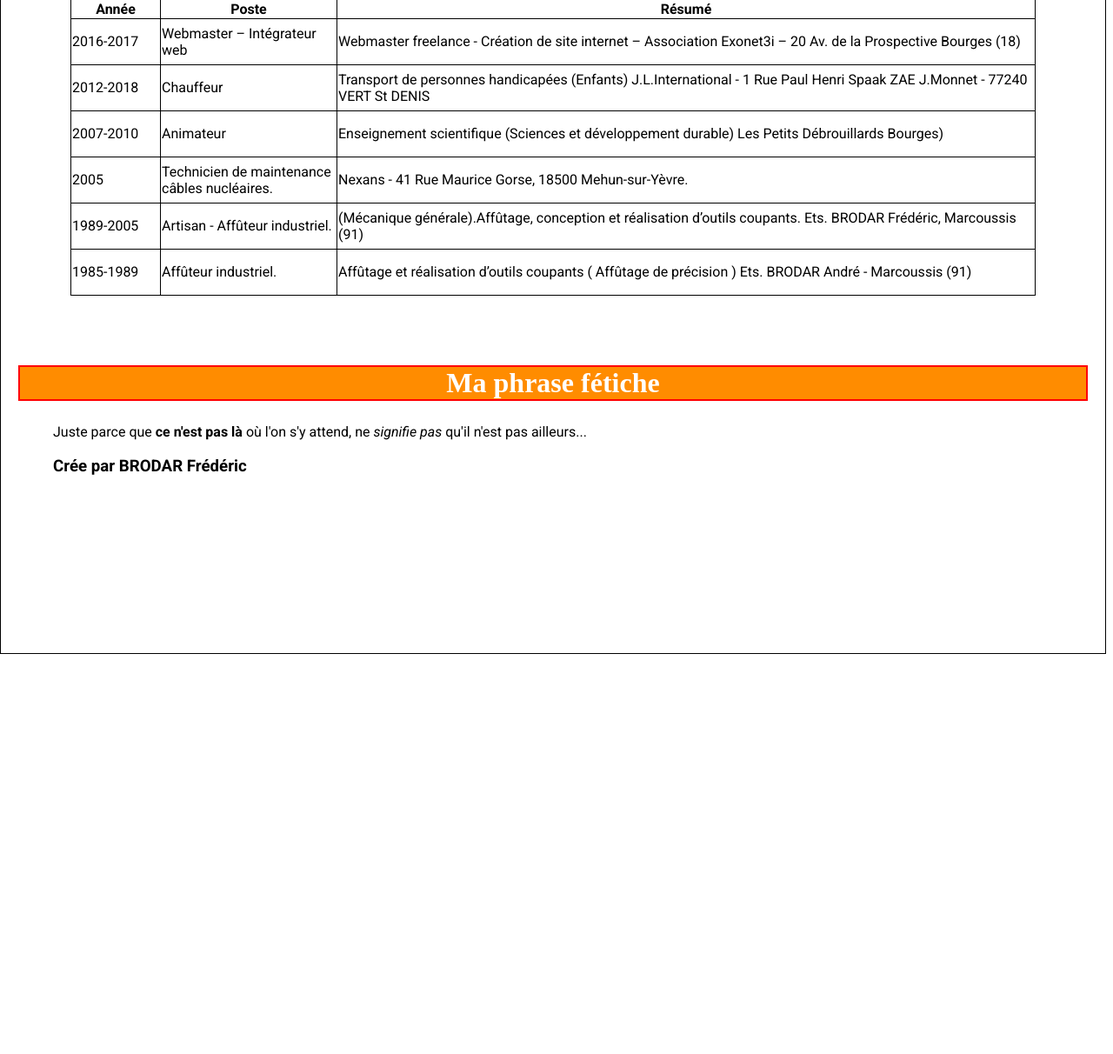
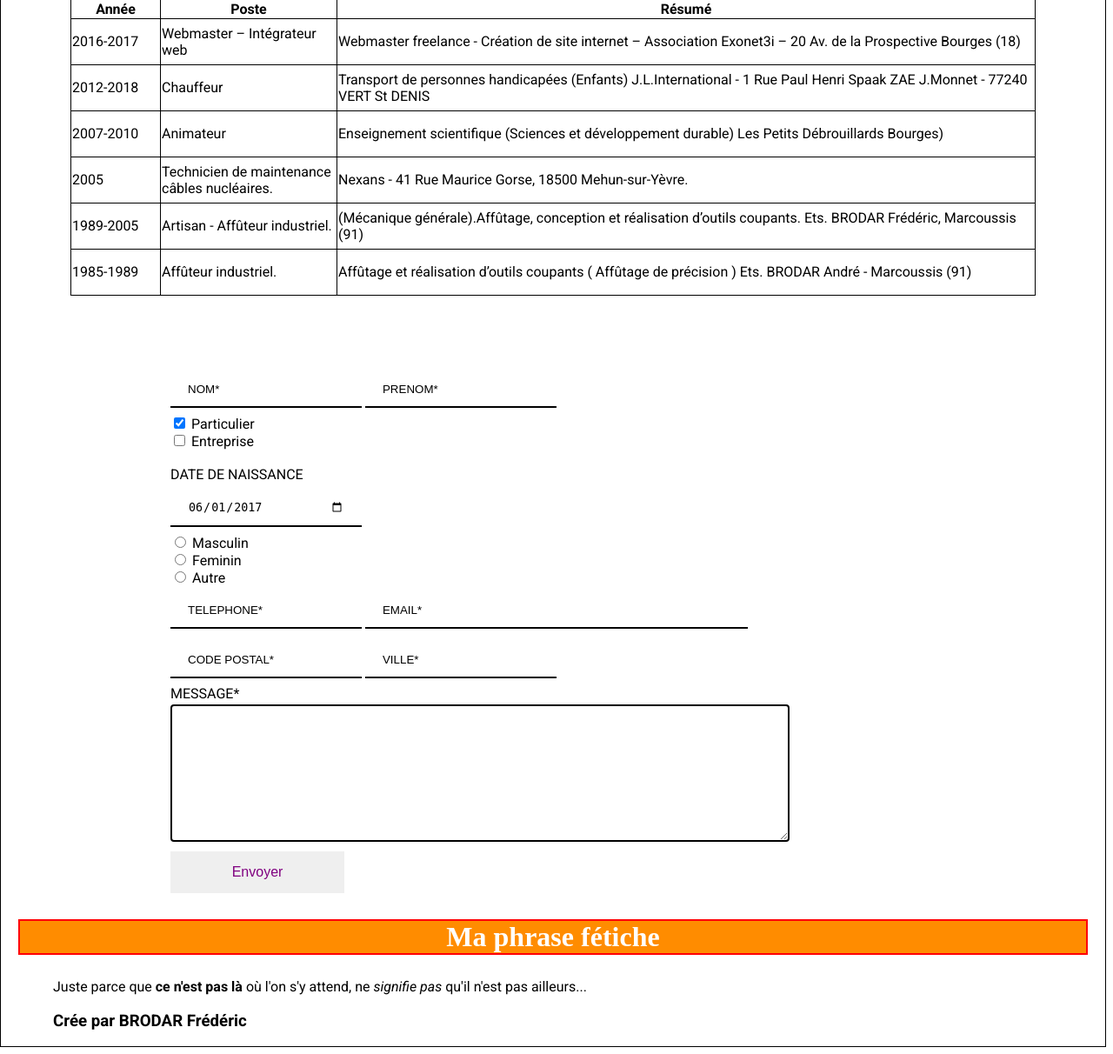
Before and after one commit to Adrenogenesis/dev_cv, a PHP site: page / in a window 1280 px wide. Shown: the part 800-2012 px from the top of the page at 87% size. Before the commit the page ends 1552 px from the top, so only its background shows below. Run offline with PHP 8.4, Linux system fonts and the light colour scheme; some web fonts are replaced.

Commit message:
contact commit

```diff
--- /dev/null
+++ b/css/contact.css
@@ -0,0 +1,82 @@
+input {
+    display: inline;
+}
+
+input[type=text] {
+    width: 25%;
+    padding: 12px 20px;
+    margin: 8px 0;
+    box-sizing: border-box;
+    border: none;
+    border-bottom: 2px solid black;
+    background-color: transparent;
+    }
+
+input[type=email] {
+    width: 50%;
+    padding: 12px 20px;
+    margin: 8px 0;
+    box-sizing: border-box;
+    border: none;
+    border-bottom: 2px solid black;
+    background-color: transparent;
+}
+
+input[type=tel] {
+    width: 25%;
+    padding: 12px 20px;
+    margin: 8px 0;
+    box-sizing: border-box;
+    border: none;
+    border-bottom: 2px solid black;
+    background-color: transparent;
+}
+
+input[type=date] {
+    width: 25%;
+    padding: 12px 20px;
+    margin: 8px 0;
+    box-sizing: border-box;
+    border: none;
+    border-bottom: 2px solid black;
+    background-color: transparent;
+}
+
+
+textarea {
+    width: 80%;
+    height: 150px;
+    margin: -16px 0;
+    border: 2px solid black;
+    border-radius: 4px;
+    background-color: transparent;
+   }
+
+ input[type=submit] {
+    margin-left: 0%;
+   }
+
+.button {
+    display: inline-block;
+    width: 200px;
+    font-size: 16px;
+    text-align: center;
+    border: none;
+    color: purple;
+    padding: 15px 32px;
+    margin: 4px 2px;
+    cursor: pointer;
+}
+
+   ::placeholder {
+    color: black;
+    opacity: 1; /* Firefox */
+}
+
+:-ms-input-placeholder { /* Internet Explorer 10-11 */
+   color: black;
+}
+
+::-ms-input-placeholder { /* Microsoft Edge */
+   color:black;
+}
--- a/css/style.css
+++ b/css/style.css
@@ -5,7 +5,7 @@
 
 
 body {
-	height: 1542px;
+	height: auto;
 	width: auto;
 	/* to centre page on screen*/
 	margin-left: auto;
@@ -16,14 +16,14 @@ body {
 
 }
 
-avatar {
+.avatar {
 	width: 200px;
 	height: 200px;
 
 	display: inline-block;
 }
 
-container {
+.container {
 	width: 100%;
 	align-content: center;
 }
@@ -110,3 +110,11 @@ table, th, td {
   }
 
   ul.a {list-style-type: square;}
+
+  .contact {
+      width: 100%;
+      position: relative;
+      height: auto;
+      display: flex;
+      justify-content: center;
+  }
--- a/index.html
+++ b/index.html
@@ -6,9 +6,10 @@
     <meta http-equiv="X-UA-Compatible" content="ie=edge">
     <title>Document</title>
           <link rel="stylesheet" type="text/css" media="screen" href="css/style.css" />
+          <link rel="stylesheet" type="text/css" media="screen" href="css/contact.css" />
           <link href='http://fonts.googleapis.com/css?family=Roboto:400,100,100italic,300,300italic,400italic,500,500italic,700,700italic,900italic,900'
           rel='stylesheet' type='text/css'>
-
+        <!-- Text email numero de tél, checkbox, radio select date de naissance  -->
 </head>
 <body>
 	<container>
@@ -82,6 +83,38 @@
             </tr>
         </table>
     </div>
+    <div class="contact">
+ <!---contact form -------------------------->
+ <form action="/action_page.php">
+    <input type="text" id="fname" name="fname"  placeholder="NOM*">
+    <input type="text" id="lname" name="lname" placeholder="PRENOM*"><br>
+
+    <input type="checkbox" name="ent" value="Masculin" checked="checked"> Particulier<br>
+    <input type="checkbox" name="ent" value="Feminin" > Entreprise<br><br>
+    <label for="date">DATE DE NAISSANCE</label><br>
+    <input id="date" type="date" value="2017-06-01"><br>
+
+    <input type="radio" name="gender" value="male"> Masculin<br>
+    <input type="radio" name="gender" value="female"> Feminin<br>
+    <input type="radio" name="gender" value="other"> Autre<br>
+
+    <input type="tel" id="phone" name="lphone" placeholder="TELEPHONE*">
+    <input type="email" id="email" name="email" placeholder="EMAIL*">
+    <input type="text" id="zipcode" name="zipcode" placeholder="CODE POSTAL*">
+    <input type="text" id="ville" name="ville" placeholder="VILLE*"><br>
+    <label for="message">MESSAGE*</label><br><br>
+    <textarea type="box" id="message" name="message" cols="30" rows="10"></textarea><br><br>
+    <input type="submit" id="button" class="button" value="Envoyer">
+
+  </form>
+
+<!---end contact -------------------------------->
+
+
+
+
+
+    </div>
 
 
 
```
